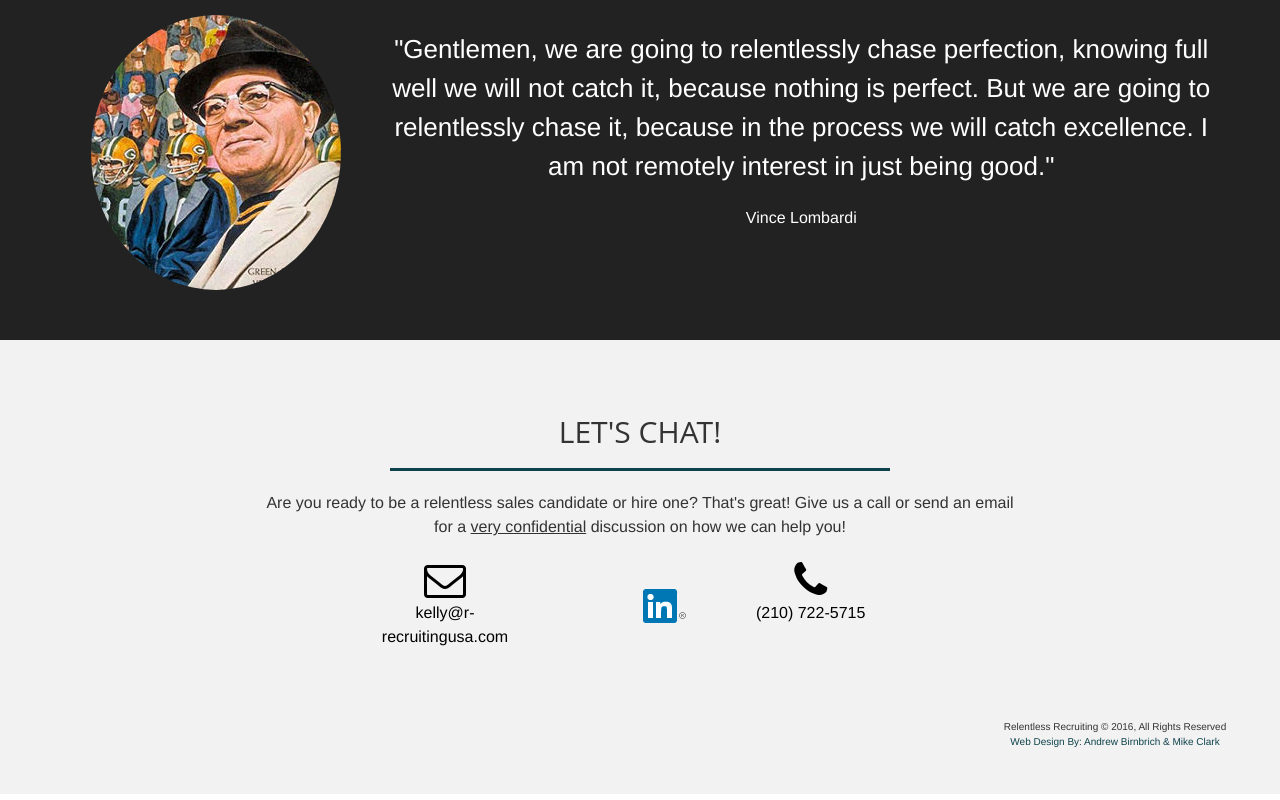
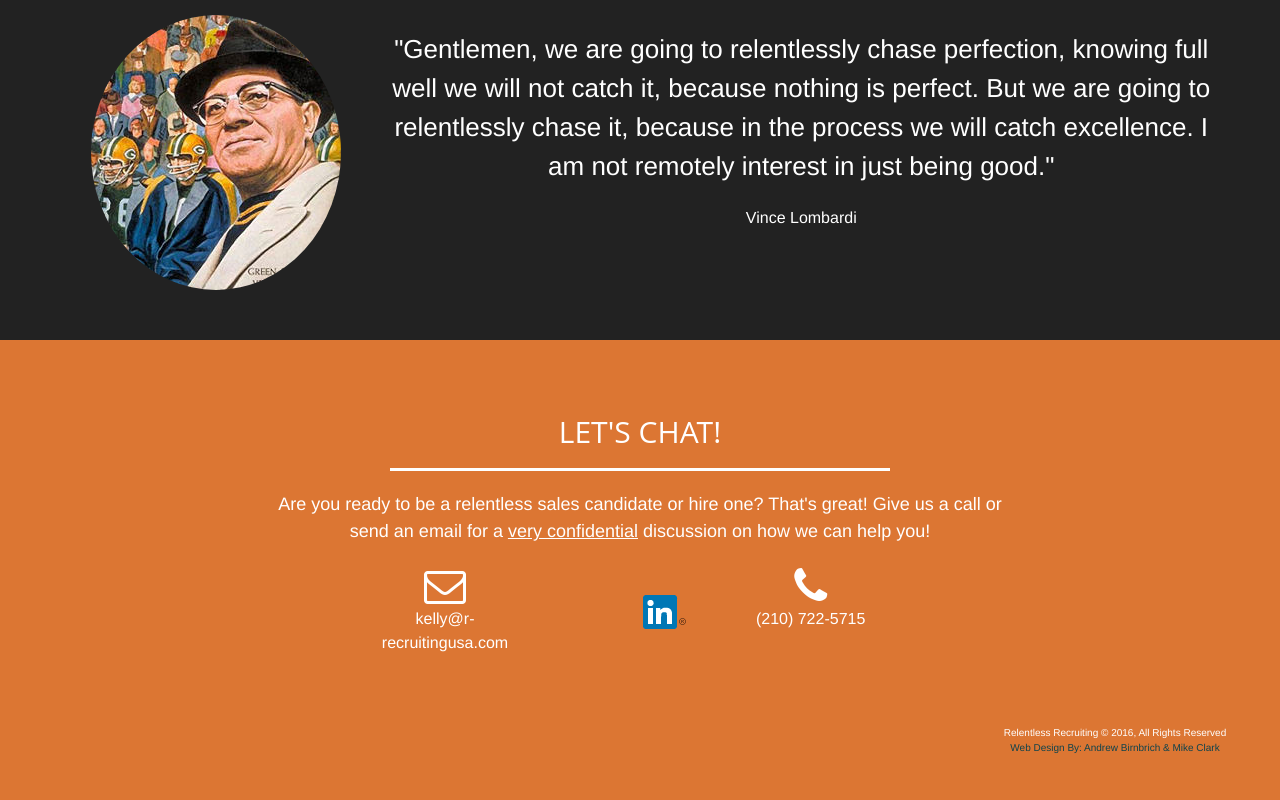
Before and after one commit to mikehike123/kelly, a plain HTML site: page index.html in a window 1280 px wide. Shown: the part 2144-2944 px from the top of the page. Drawn offline with nearby package versions, Linux system fonts and the light colour scheme.

Commit message:
added orange background color to footer

```diff
--- a/css/creative.css
+++ b/css/creative.css
@@ -544,3 +544,24 @@ body {
         color:#fff;
         background-color: #DC7633;
     }
+    /* end bug fix 3 */
+    footer
+    {
+        background-color: #DC7633;
+        color:#fff;
+        font-size: 14px;
+
+    }
+    footer p.hook
+    {
+        font-size:18px;
+    }
+    footer hr.primary
+    {
+        border-color:#fff;
+    }
+    /* contact icons, phone and email links */
+    footer i.fa, footer div.contact-info p
+    {
+        color:#fff;
+    }
--- a/index.html
+++ b/index.html
@@ -272,16 +272,16 @@
 <a class="anchor" id="a-contact"></a>
 <section id="contact" >
     <div class="container">
-        <div class="row">
-                <div class="col-lg-8 col-lg-offset-2 text-center ">
+        <div class="row ">
+                <div class="col-lg-8 col-lg-offset-2 text-center">
                     <h2 class="section-heading">Let's Chat!</h2>
                     <hr class="primary">
-                        <p> Are you ready to be a relentless sales candidate or hire one? That's great! Give us a call or send an email for a <u>very confidential</u> discussion on how we can help you!</p>
+                        <p class="hook"> Are you ready to be a relentless sales candidate or hire one? That's great! Give us a call or send an email for a <u>very confidential</u> discussion on how we can help you!</p>
                 </div>
             </div>
         <div class="row">
                 <div class="col-lg-6 col-lg-offset-3 text-center ">
-                    <div class="row">
+                    <div class="row contact-info">
                         <div class="col-lg-4 text-center">
                            <a href="mailto:kelly@r-recruitingusa.com" style="color:black;"><i style="" class="fa fa-envelope-o fa-3x sr-contact"></i>
                                 <p>kelly@r-recruitingusa.com</p></a>
```
